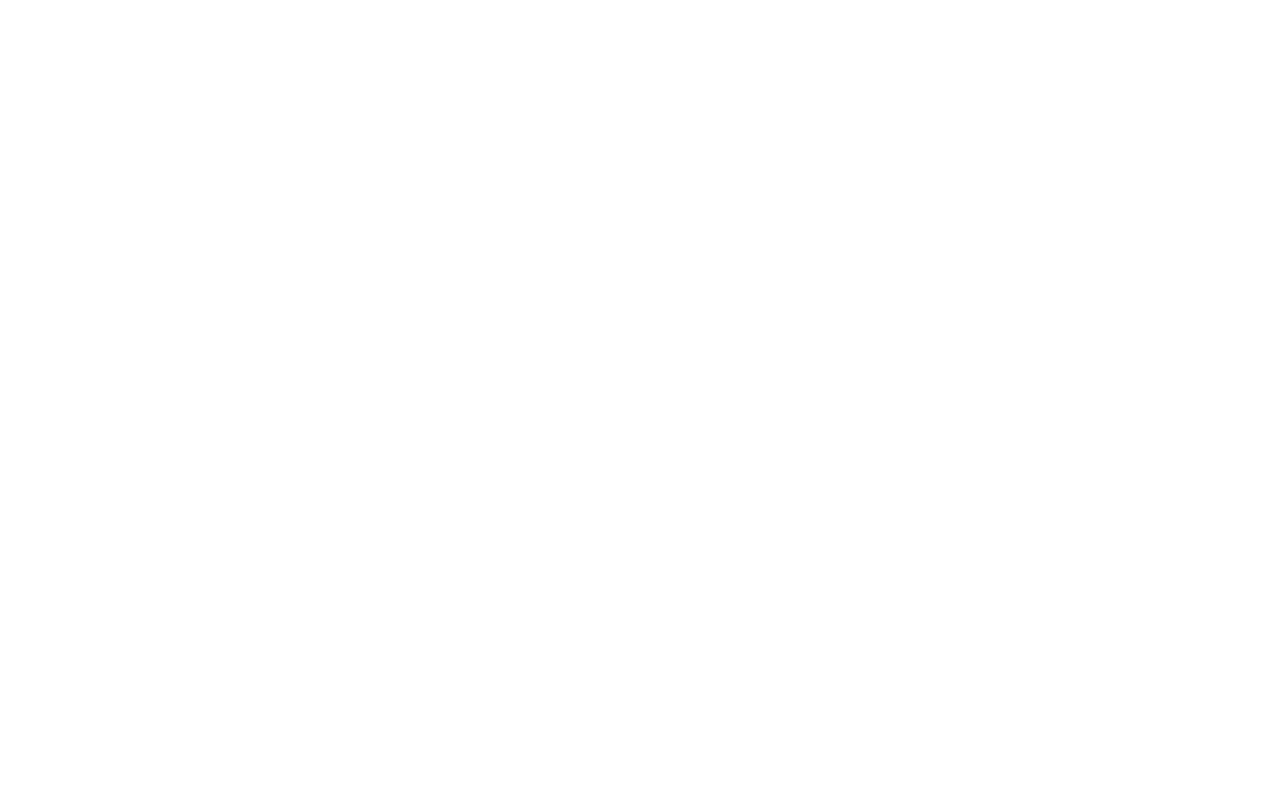
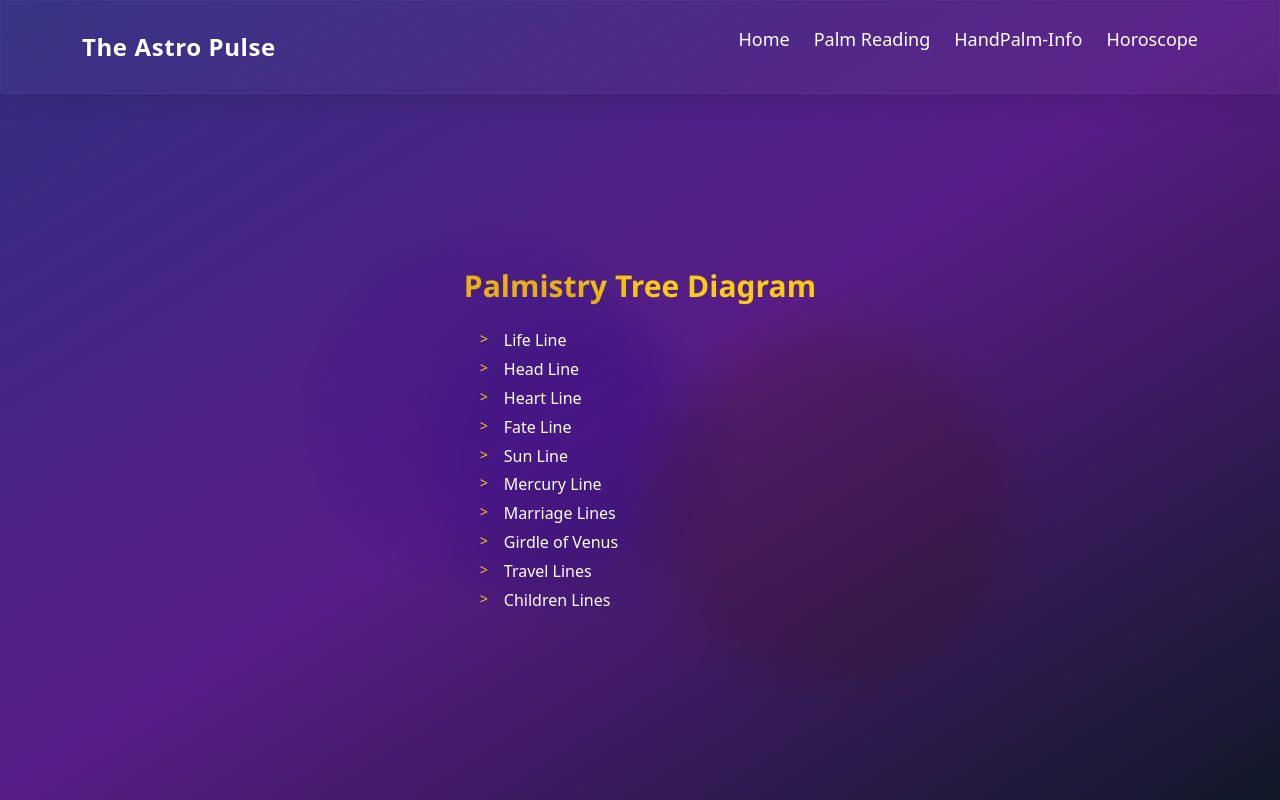
Before and after one commit to Matrixxboy/TheAstroPulse, a React (Vite) app in the folder frontend/: page /palm in a window 1280 px wide. Before the commit this address had no page. Built offline with nearby package versions, Linux system fonts and the light colour scheme.

Commit message:
Palmistry basic knowledge page Included

```diff
--- a/frontend/src/App.jsx
+++ b/frontend/src/App.jsx
@@ -7,6 +7,7 @@
 import MainLayout from './components/MainLayout';
 import HomePage from './components/pages/homepage/HomePage';
 import PalmReadingPage from './components/pages/palmreading/PalmReadingPage';
+import Palmistry from './components/pages/palmreading/Palmistry';
 
 
 function App() {
@@ -18,6 +19,8 @@
         <Route path='/' element={<MainLayout><HomePage /></MainLayout>} />
         <Route path='/horoscope' element={<MainLayout><Horoscope /></MainLayout>} />
         <Route path='/palmreading' element={<MainLayout><PalmReadingPage /></MainLayout>} />
+        <Route path='/palm' element={<MainLayout><Palmistry /></MainLayout>} />
+
       </Routes>
     </Router>
   );
--- /dev/null
+++ b/frontend/src/components/pages/palmreading/Palmistry.jsx
@@ -0,0 +1,192 @@
+import React, { useEffect } from 'react';
+import './palmistry.css';
+
+const Palmistry = () => {
+  useEffect(() => {
+    const treeItems = document.querySelectorAll("#tree li");
+    const toggleItem = (e) => {
+      e.stopPropagation();
+      e.currentTarget.classList.toggle("open");
+    };
+
+    treeItems.forEach((li) => {
+      li.addEventListener("click", toggleItem);
+    });
+
+    return () => {
+      treeItems.forEach((li) => {
+        li.removeEventListener("click", toggleItem);
+      });
+    };
+  }, []);
+
+  return (
+    <div className="flex items-center justify-center p-8">
+      <div className="text-left max-w-4xl w-full">
+        <h1 className="text-center text-3xl font-bold text-yellow-400 mb-6">Palmistry Tree Diagram</h1>
+        <ul id="tree">
+          {/* Tree content unchanged */}
+          <li>Life Line
+            <ul className="nested">
+              <li>Shape
+                <ul className="nested">
+                  <li>Long & Deep → Strong vitality</li>
+                  <li>Short → Efficient energy</li>
+                  <li>Faint → Weak health</li>
+                </ul>
+              </li>
+              <li>Curve
+                <ul className="nested">
+                  <li>Wide → Adventurous</li>
+                  <li>Close to Thumb → Cautious</li>
+                </ul>
+              </li>
+              <li>Color
+                <ul className="nested">
+                  <li>Red → Disease resistance</li>
+                  <li>White → Low immunity</li>
+                </ul>
+              </li>
+              <li>Breaks
+                <ul className="nested">
+                  <li>One → Health change</li>
+                  <li>Multiple → Instability</li>
+                </ul>
+              </li>
+            </ul>
+          </li>
+          <li>Head Line
+            <ul className="nested">
+              <li>Length
+                <ul className="nested">
+                  <li>Long → Determination</li>
+                  <li>Short → Common sense</li>
+                </ul>
+              </li>
+              <li>Shape
+                <ul className="nested">
+                  <li>Straight → Logical</li>
+                  <li>Curved → Creative</li>
+                </ul>
+              </li>
+              <li>Clarity
+                <ul className="nested">
+                  <li>Clear → Focused</li>
+                  <li>Faint → Fatigue</li>
+                </ul>
+              </li>
+              <li>Breaks
+                <ul className="nested">
+                  <li>Break → Trauma</li>
+                  <li>Chain → Stress</li>
+                </ul>
+              </li>
+            </ul>
+          </li>
+          <li>Heart Line
+            <ul className="nested">
+              <li>Shape
+                <ul className="nested">
+                  <li>Straight → Polite</li>
+                  <li>Curved → Passionate</li>
+                </ul>
+              </li>
+              <li>Length
+                <ul className="nested">
+                  <li>Long → Deep love</li>
+                  <li>Short → Self-focused</li>
+                </ul>
+              </li>
+              <li>Branches
+                <ul className="nested">
+                  <li>Up → Happy love</li>
+                  <li>Down → Heartbreak</li>
+                </ul>
+              </li>
+              <li>Breaks
+                <ul className="nested">
+                  <li>Break → Emotional loss</li>
+                  <li>Chain → Mood swings</li>
+                </ul>
+              </li>
+            </ul>
+          </li>
+          <li>Fate Line
+            <ul className="nested">
+              <li>Start Point
+                <ul className="nested">
+                  <li>From Life Line → Self-made</li>
+                  <li>From Moon → Support-based</li>
+                  <li>From Wrist → Early success</li>
+                </ul>
+              </li>
+              <li>End Point
+                <ul className="nested">
+                  <li>Saturn → Public image</li>
+                  <li>Short → Career change</li>
+                </ul>
+              </li>
+              <li>Clarity
+                <ul className="nested">
+                  <li>Clear → Focused career</li>
+                  <li>Faint → Career confusion</li>
+                </ul>
+              </li>
+              <li>Breaks
+                <ul className="nested">
+                  <li>Break → Career breaks</li>
+                  <li>Multiple → Multi-career</li>
+                </ul>
+              </li>
+            </ul>
+          </li>
+          <li>Sun Line
+            <ul className="nested">
+              <li>Meaning → Fame, Art, Recognition</li>
+              <li>Starts at Wrist → Early talent</li>
+              <li>Deep → Creativity</li>
+              <li>Absent → Private life</li>
+            </ul>
+          </li>
+          <li>Mercury Line
+            <ul className="nested">
+              <li>Meaning → Health & Communication</li>
+              <li>Deep → Business mind</li>
+              <li>Wavy → Health issues</li>
+              <li>Absent → Good health</li>
+            </ul>
+          </li>
+          <li>Marriage Lines
+            <ul className="nested">
+              <li>Number → Love relationships</li>
+              <li>Long → Strong bond</li>
+              <li>Forked → Separation</li>
+              <li>Short → Flings</li>
+            </ul>
+          </li>
+          <li>Girdle of Venus
+            <ul className="nested">
+              <li>Present → Sensitivity</li>
+              <li>Broken → Mood issues</li>
+              <li>Absent → Stable mind</li>
+            </ul>
+          </li>
+          <li>Travel Lines
+            <ul className="nested">
+              <li>Horizontal → Journeys</li>
+              <li>Deep → Success in travels</li>
+            </ul>
+          </li>
+          <li>Children Lines
+            <ul className="nested">
+              <li>Thin → Girl child</li>
+              <li>Thick → Boy child</li>
+            </ul>
+          </li>
+        </ul>
+      </div>
+    </div>
+  );
+};
+
+export default Palmistry;
--- /dev/null
+++ b/frontend/src/components/pages/palmreading/palmistry.css
@@ -0,0 +1,54 @@
+/* palmistry.css */
+
+#tree {
+  list-style-type: none;
+  padding-left: 1rem;
+  font-size: 1rem;
+}
+
+#tree li {
+  cursor: pointer;
+  position: relative;
+  padding-left: 1.5rem;
+  margin-bottom: 0.3rem;
+  transition: color 0.3s;
+}
+
+#tree li::before {
+  content: ">";
+  position: absolute;
+  left: 0;
+  color: #facc15; /* yellow-400 */
+  font-size: 0.9rem;
+  transition: transform 0.3s ease;
+}
+
+#tree li.open::before {
+  content: "▼";
+}
+
+#tree .nested {
+  display: none;
+  padding-left: 1.2rem;
+  border-left: 1px dashed #555;
+  margin-left: 0.5rem;
+  margin-top: 0.2rem;
+}
+
+#tree li.open > .nested {
+  display: block;
+}
+
+#tree li:hover {
+  color: #facc15; /* yellow-400 */
+}
+
+h1 {
+  font-family: 'Segoe UI', Tahoma, Geneva, Verdana, sans-serif;
+}
+
+/* Optional: Smooth transitions */
+#tree li,
+#tree li::before {
+  transition: all 0.2s ease-in-out;
+}
--- a/frontend/src/components/partials/haeder/Navbar.jsx
+++ b/frontend/src/components/partials/haeder/Navbar.jsx
@@ -33,6 +33,14 @@
                             className="hover:text-yellow-300 transition-colors duration-200"
                         >
                             Palm Reading
+                        </Link>
+                    </li>
+                    <li>
+                        <Link
+                            to="/palm"
+                            className="hover:text-yellow-300 transition-colors duration-200"
+                        >
+                            HandPalm-Info
                         </Link>
                     </li>
                     <li>
```
